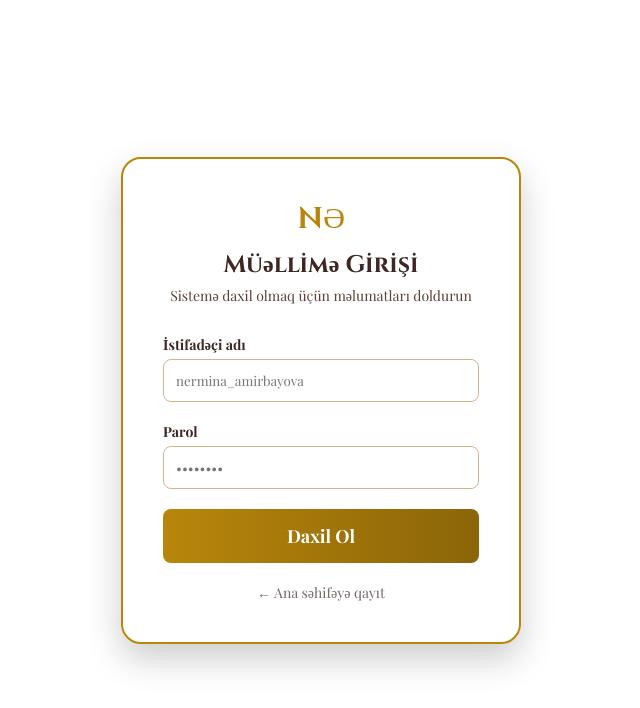
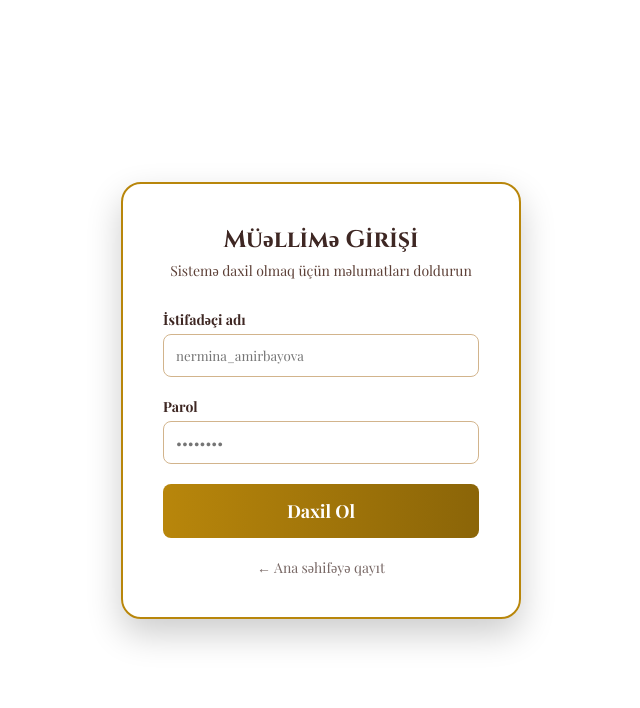
Before and after one commit to khadijova/Nermine-Emirbeyova-S-naq-Portal-, a plain HTML site: page admin-login.html in a window 1280 px wide. Shown: the whole page, without its empty margins (319-959 px from the left). Drawn offline with nearby package versions, Linux system fonts and the light colour scheme.

Commit message:
Update admin-login.html

```diff
--- a/admin-login.html
+++ b/admin-login.html
@@ -10,7 +10,6 @@
 
     <div class="login-card">
         <div class="login-header">
-            <div class="mini-logo">NƏ</div>
             <h2>Müəllimə Girişi</h2>
             <p>Sistemə daxil olmaq üçün məlumatları doldurun</p>
         </div>
```
